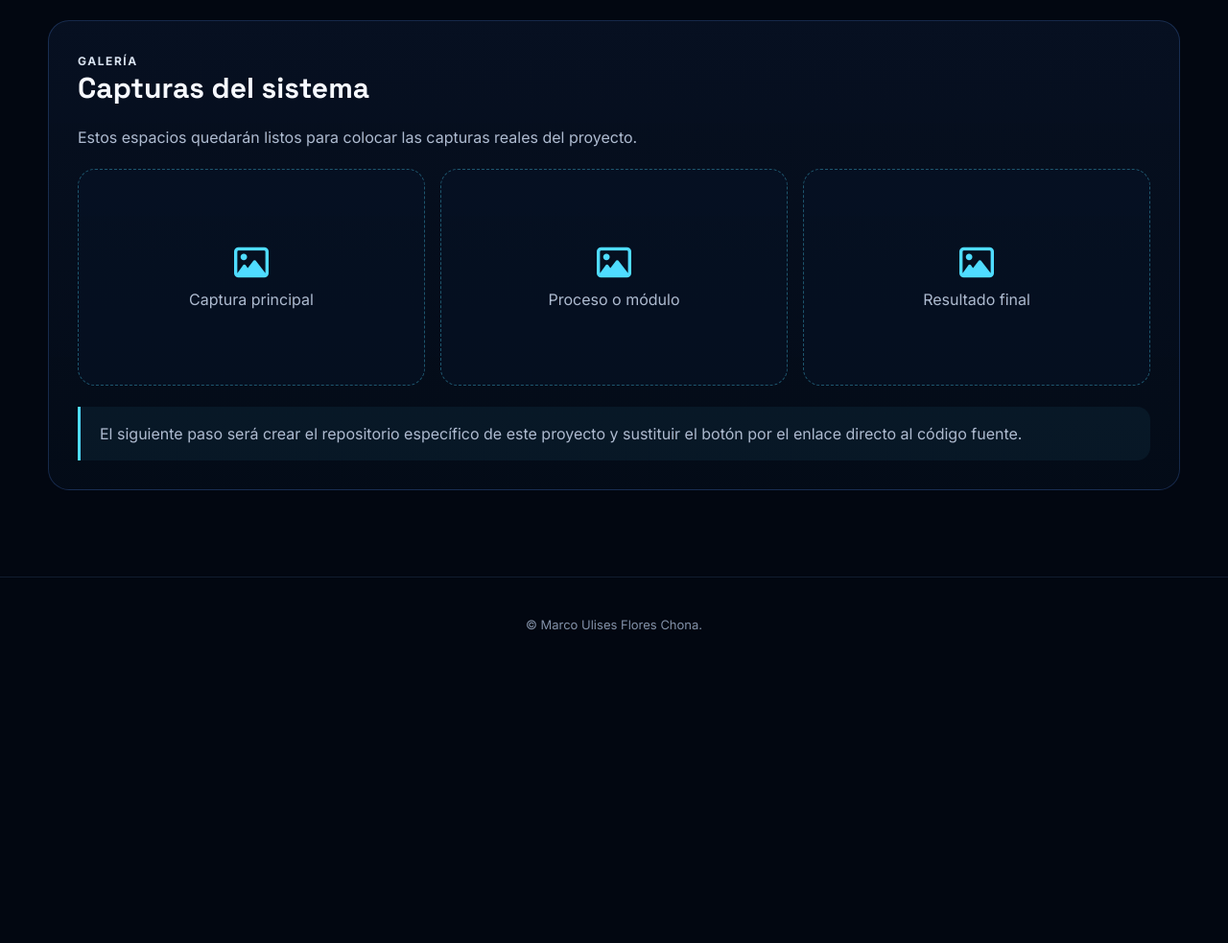
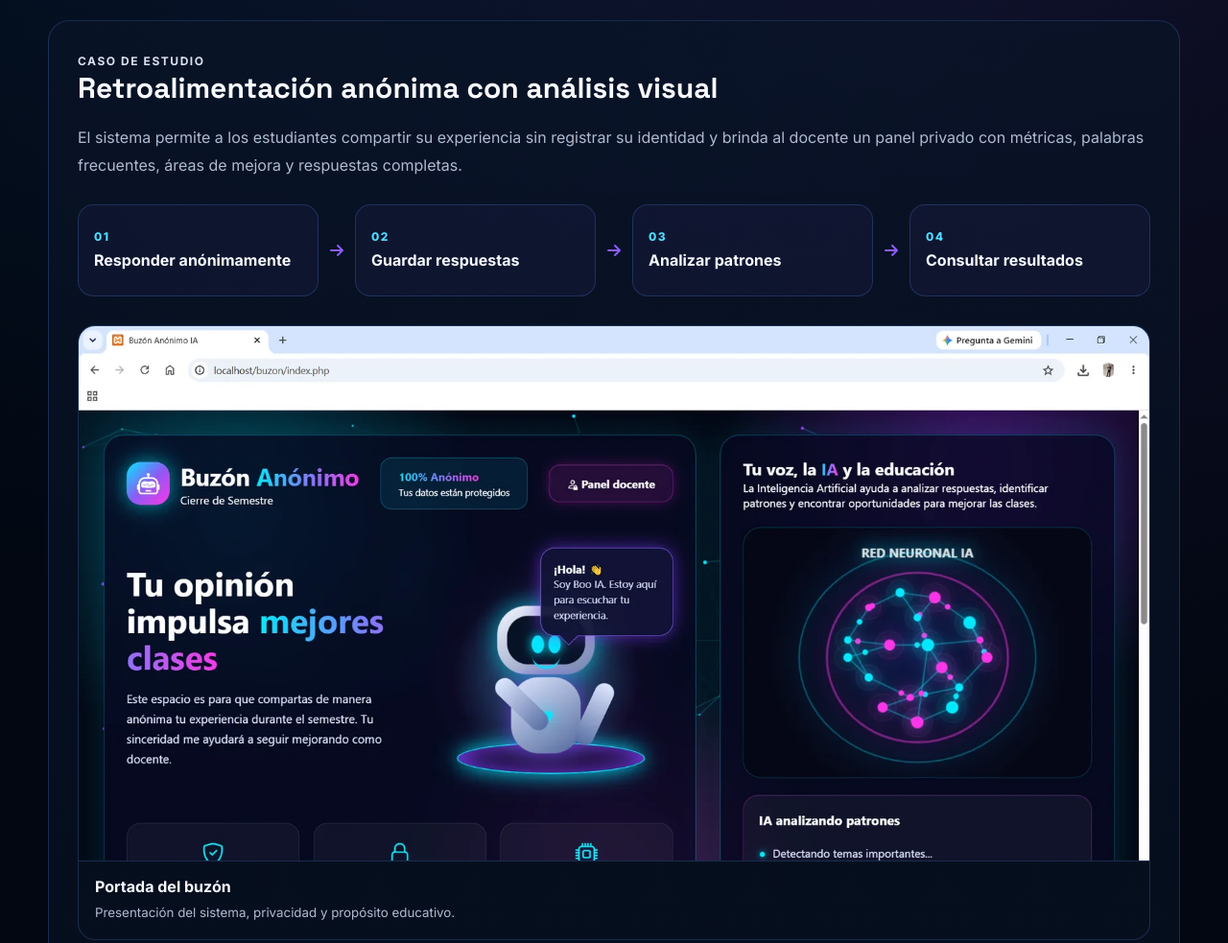
Before and after one commit to marco940/portafolio-profesional, a plain HTML site: page proyectos/retroalimentacion.html in a window 1280 px wide. Shown: the part 1156-2139 px from the top of the page at 96% size. Before the commit the page ends 1856 px from the top, so only its background shows below. Drawn offline with Linux system fonts and the light colour scheme.

Commit message:
Agregar capturas al sistema de retroalimentacion

```diff
--- a/css/style.css
+++ b/css/style.css
@@ -919,3 +919,46 @@ body.light-theme .gallery-item {
     justify-self: center;
   }
 }
+
+
+/* Flujo visual del sistema de retroalimentación */
+.feedback-flow {
+  display: grid;
+  grid-template-columns: 1fr auto 1fr auto 1fr auto 1fr;
+  gap: 12px;
+  align-items: center;
+  margin: 26px 0 30px;
+}
+.feedback-flow div {
+  min-height: 96px;
+  display: flex;
+  flex-direction: column;
+  justify-content: center;
+  gap: 7px;
+  padding: 16px;
+  border: 1px solid var(--line);
+  border-radius: 16px;
+  background: rgba(141,92,255,.055);
+}
+.feedback-flow span {
+  color: var(--cyan);
+  font-size: 12px;
+  font-weight: 800;
+  letter-spacing: .12em;
+}
+.feedback-flow strong {
+  color: var(--text);
+  line-height: 1.35;
+}
+.feedback-flow > i {
+  color: var(--purple);
+}
+@media (max-width: 900px) {
+  .feedback-flow {
+    grid-template-columns: 1fr;
+  }
+  .feedback-flow > i {
+    transform: rotate(90deg);
+    justify-self: center;
+  }
+}
--- a/proyectos/retroalimentacion.html
+++ b/proyectos/retroalimentacion.html
@@ -10,7 +10,7 @@
   <link rel="stylesheet" href="https://cdnjs.cloudflare.com/ajax/libs/font-awesome/6.7.2/css/all.min.css">
   <link rel="stylesheet" href="../css/style.css">
 
-  <meta name="description" content="Sistema web diseñado para recibir comentarios anónimos de estudiantes y consultarlos desde un panel de administración.">
+  <meta name="description" content="Plataforma web para recopilar opiniones anónimas de estudiantes, analizar patrones y consultar resultados desde un panel docente privado.">
   <title>Retroalimentación Anónima | Marco Flores</title>
 </head>
 <body>
@@ -38,7 +38,7 @@
       <div>
         <span class="kicker">PLATAFORMA EDUCATIVA</span>
         <h1>Retroalimentación Anónima</h1>
-        <p>Sistema web diseñado para recibir comentarios anónimos de estudiantes y consultarlos desde un panel de administración.</p>
+        <p>Plataforma web para recopilar opiniones anónimas de estudiantes, analizar patrones y consultar resultados desde un panel docente privado.</p>
         <div class="project-meta"><span>PHP</span><span>MySQL</span><span>HTML</span><span>CSS</span></div>
         <div class="project-actions">
           <a class="btn btn-primary" href="https://github.com/marco940" target="_blank" rel="noopener noreferrer">
@@ -49,8 +49,9 @@
           </a>
         </div>
       </div>
-      <div class="project-cover">
-        <i class="fa-solid fa-comments"></i>
+      <div class="project-cover project-cover-image">
+        <img src="../img/proyectos/retroalimentacion/dashboard-docente.webp"
+             alt="Panel docente del sistema de retroalimentación anónima">
       </div>
     </section>
 
@@ -74,16 +75,69 @@
     </section>
 
     <section class="detail-card gallery-section reveal visible">
-      <span class="kicker">GALERÍA</span>
-      <h2>Capturas del sistema</h2>
-      <p>Estos espacios quedarán listos para colocar las capturas reales del proyecto.</p>
-      <div class="gallery-grid">
-        <div class="gallery-placeholder"><div><i class="fa-regular fa-image"></i>Captura principal</div></div>
-        <div class="gallery-placeholder"><div><i class="fa-regular fa-image"></i>Proceso o módulo</div></div>
-        <div class="gallery-placeholder"><div><i class="fa-regular fa-image"></i>Resultado final</div></div>
+      <span class="kicker">CASO DE ESTUDIO</span>
+      <h2>Retroalimentación anónima con análisis visual</h2>
+      <p>
+        El sistema permite a los estudiantes compartir su experiencia sin registrar
+        su identidad y brinda al docente un panel privado con métricas, palabras
+        frecuentes, áreas de mejora y respuestas completas.
+      </p>
+
+      <div class="feedback-flow">
+        <div><span>01</span><strong>Responder anónimamente</strong></div>
+        <i class="fa-solid fa-arrow-right"></i>
+        <div><span>02</span><strong>Guardar respuestas</strong></div>
+        <i class="fa-solid fa-arrow-right"></i>
+        <div><span>03</span><strong>Analizar patrones</strong></div>
+        <i class="fa-solid fa-arrow-right"></i>
+        <div><span>04</span><strong>Consultar resultados</strong></div>
       </div>
+
+      <div class="project-gallery">
+        <a class="gallery-item gallery-featured" href="../img/proyectos/retroalimentacion/portada-buzon.webp" target="_blank">
+          <img src="../img/proyectos/retroalimentacion/portada-buzon.webp" alt="Portada del buzón anónimo">
+          <span><strong>Portada del buzón</strong><small>Presentación del sistema, privacidad y propósito educativo.</small></span>
+        </a>
+
+        <a class="gallery-item" href="../img/proyectos/retroalimentacion/formulario.webp" target="_blank">
+          <img src="../img/proyectos/retroalimentacion/formulario.webp" alt="Formulario de retroalimentación">
+          <span><strong>Formulario guiado</strong><small>Preguntas estructuradas para obtener información útil del semestre.</small></span>
+        </a>
+
+        <a class="gallery-item" href="../img/proyectos/retroalimentacion/envio-anonimo.webp" target="_blank">
+          <img src="../img/proyectos/retroalimentacion/envio-anonimo.webp" alt="Envío anónimo de retroalimentación">
+          <span><strong>Envío anónimo</strong><small>Registro sin nombre con una interfaz clara y amigable.</small></span>
+        </a>
+
+        <a class="gallery-item" href="../img/proyectos/retroalimentacion/login-docente.webp" target="_blank">
+          <img src="../img/proyectos/retroalimentacion/login-docente.webp" alt="Inicio de sesión del panel docente">
+          <span><strong>Acceso privado</strong><small>Inicio de sesión para proteger la información recopilada.</small></span>
+        </a>
+
+        <a class="gallery-item gallery-featured" href="../img/proyectos/retroalimentacion/dashboard-docente.webp" target="_blank">
+          <img src="../img/proyectos/retroalimentacion/dashboard-docente.webp" alt="Dashboard del panel docente">
+          <span><strong>Panel docente</strong><small>Métricas, resumen generado y estado general de la retroalimentación.</small></span>
+        </a>
+
+        <a class="gallery-item" href="../img/proyectos/retroalimentacion/analisis-palabras.webp" target="_blank">
+          <img src="../img/proyectos/retroalimentacion/analisis-palabras.webp" alt="Análisis de palabras frecuentes">
+          <span><strong>Análisis de tendencias</strong><small>Nube de palabras, temas valorados y posibles áreas de mejora.</small></span>
+        </a>
+
+        <a class="gallery-item" href="../img/proyectos/retroalimentacion/respuestas-1.webp" target="_blank">
+          <img src="../img/proyectos/retroalimentacion/respuestas-1.webp" alt="Respuestas anónimas registradas">
+          <span><strong>Respuestas completas</strong><small>Consulta cronológica de las opiniones recibidas.</small></span>
+        </a>
+
+        <a class="gallery-item gallery-featured" href="../img/proyectos/retroalimentacion/respuestas-2.webp" target="_blank">
+          <img src="../img/proyectos/retroalimentacion/respuestas-2.webp" alt="Comentarios anónimos de estudiantes">
+          <span><strong>Evidencia de uso real</strong><small>Comentarios anónimos obtenidos durante el cierre de semestre.</small></span>
+        </a>
+      </div>
+
       <div class="project-note">
-        El siguiente paso será crear el repositorio específico de este proyecto y sustituir el botón por el enlace directo al código fuente.
+        Las respuestas fueron recopiladas de forma anónima. La plataforma está orientada
+        a apoyar la mejora continua de las clases mediante información real y organizada.
       </div>
     </section>
   </main>
```
Also changed, not shown: img/proyectos/punto-venta/analitica.png, img/proyectos/punto-venta/clientes.png, img/proyectos/punto-venta/historial-pagado.png, img/proyectos/punto-venta/login.png, img/proyectos/punto-venta/nueva-venta.png, img/proyectos/punto-venta/registrar-pago.png, img/proyectos/punto-venta/venta-producto.png, img/proyectos/retroalimentacion/analisis-palabras.webp (added), img/proyectos/retroalimentacion/dashboard-docente.webp (added), img/proyectos/retroalimentacion/envio-anonimo.webp (added), img/proyectos/retroalimentacion/formulario.webp (added), img/proyectos/retroalimentacion/login-docente.webp (added), img/proyectos/retroalimentacion/portada-buzon.webp (added), img/proyectos/retroalimentacion/respuestas-1.webp (added), 1 more files, 1 other file.
